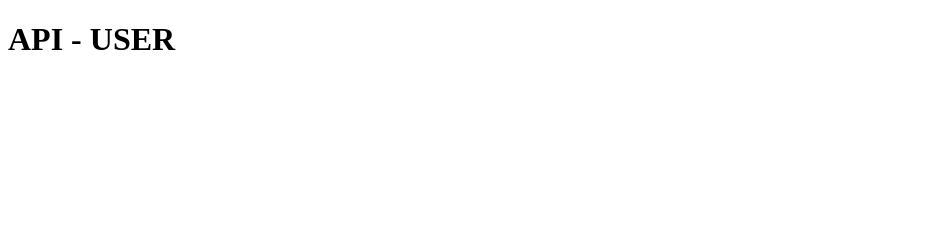
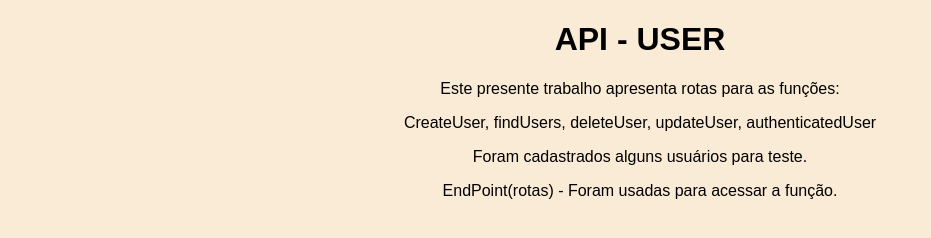
Before and after one commit to elorobaldo/Trab-N1-PTASS, a website: page views/index.html in a window 1280 px wide. Shown: the whole page, without its empty margins (0-931 px from the left). Drawn offline with Linux system fonts and the light colour scheme.

Commit message:
especificações

```diff
--- a/routers/routes.js
+++ b/routers/routes.js
@@ -3,6 +3,7 @@ const routes = express.Router();
 
 const userController = require('../controllers/userController');
 
+//EndPoint: rota - extremidade de conexão dessa API
 
 routes.get('/users', userController.findUsers);
 routes.delete('/user/:id', userController.deleteUser);
--- a/views/index.html
+++ b/views/index.html
@@ -9,6 +9,24 @@
 
 <body>
     <h1>API - USER</h1>
+    <p>Este presente trabalho apresenta rotas para as funções:</p>
+    <p>CreateUser, findUsers, deleteUser, updateUser, authenticatedUser</p>
+    <p>Foram cadastrados alguns usuários para teste.</p>
+    <p>EndPoint(rotas) - Foram usadas para acessar a função.</p>
 </body>
 
+
+
+<style>
+*{
+    box-sizing: border-box;
+    font-family: "Poppins", sans-serif;
+}
+
+body{
+    background-color: #FAEBD7;
+    text-align: center;
+}
+</style>
+
 </html>
```
